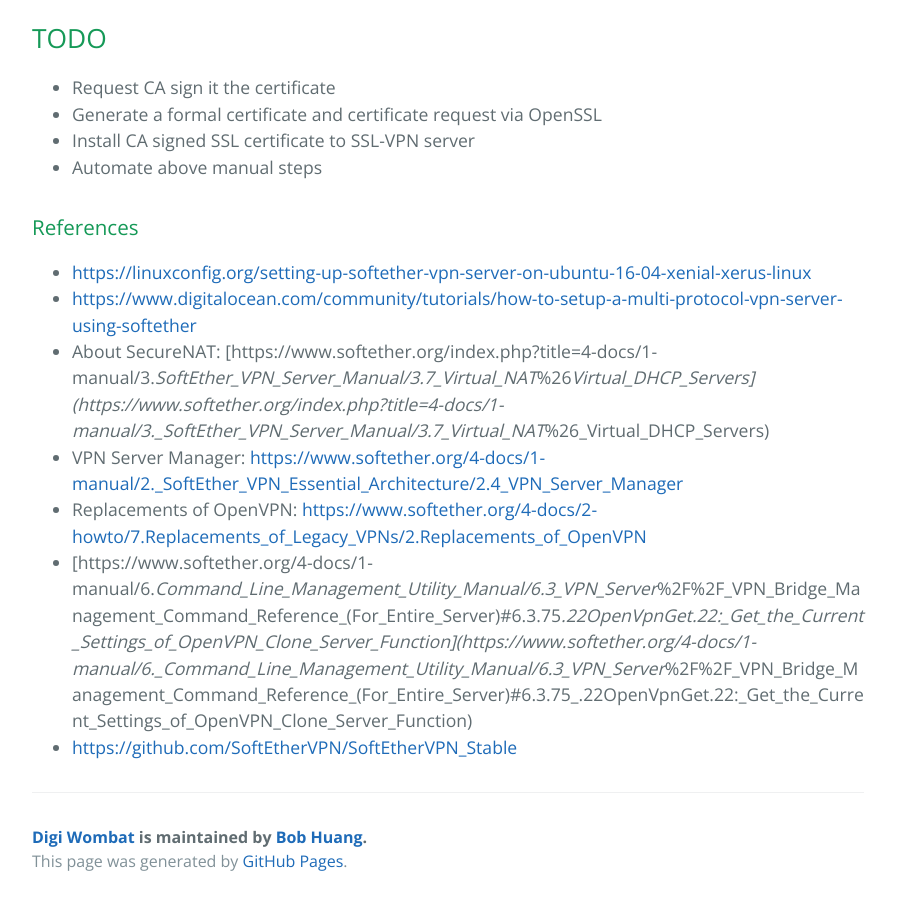
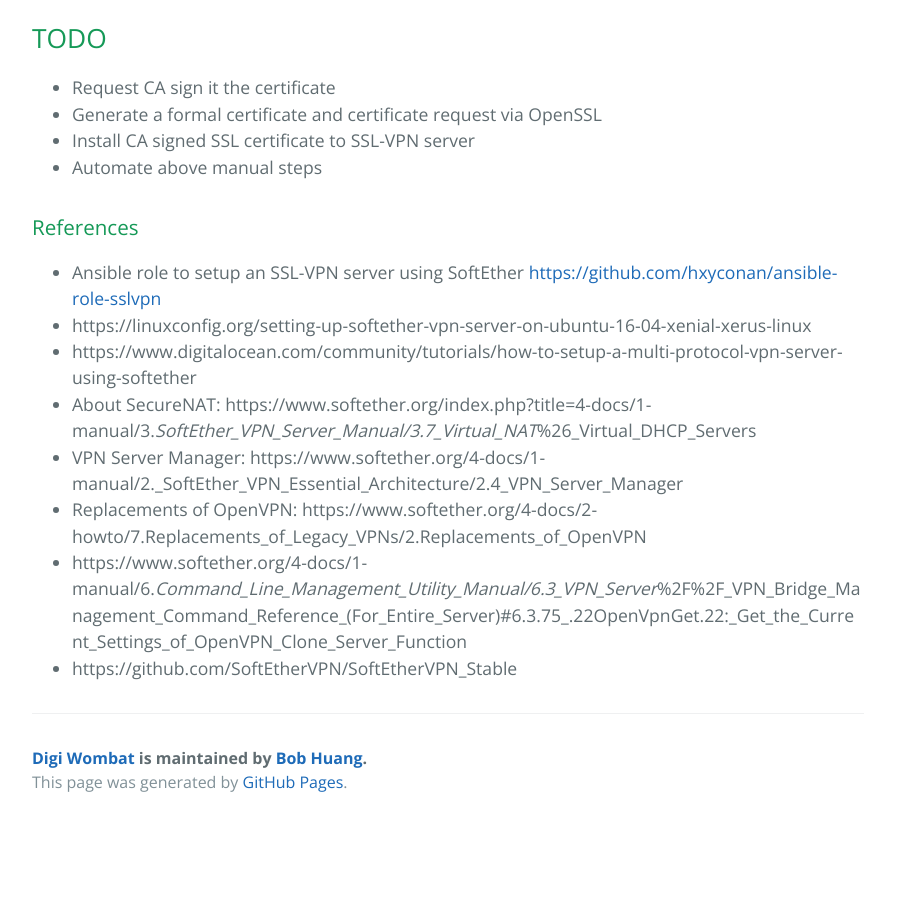
Before and after one commit to hxyconan/myblog, a Jekyll site: the page built from _posts/2019-03-06-how-to-install-and-config-sslvpn-with-softether-vpn.markdown, in a window 1280 px wide and 900 px high, scrolled down 4763 px. Shown: the whole window, without its empty margins (192-1089 px from the left). Built offline with Jekyll 4.4.1, drawn with Linux system fonts in a browser that asks for light colours; after the commit the page ends 5589 px from its top, so only the background shows below that; some of the changed text lies outside the part shown.

Commit message:
update the sslvpn blog

```diff
--- a/_posts/2019-03-06-how-to-install-and-config-sslvpn-with-softether-vpn.markdown
+++ b/_posts/2019-03-06-how-to-install-and-config-sslvpn-with-softether-vpn.markdown
@@ -18,7 +18,7 @@
 - etc.
 
 ## Installation
-- For quick installation, I write a Ansible role to do some initialization works, it will install SoftEther (ver: v4.28-9669-beta-2018.09.11) in a Ubuntu 16.04 LTS server and add a systemctl service with auto start enabled.
+- For quick installation, I write a [Ansible role](https://github.com/hxyconan/ansible-role-sslvpn) to do some initialization works, it will install SoftEther (ver: v4.28-9669-beta-2018.09.11) in a Ubuntu 16.04 LTS server and add a systemctl service with auto start enabled.
 - You could run ansible playbook to install and config your server.
 - Alternatively, refer to [Setting up SoftEther VPN Server on Ubuntu 16.04 Xenial Xerus Linux](https://linuxconfig.org/setting-up-softether-vpn-server-on-ubuntu-16-04-xenial-xerus-linux) for each step details. In brief, it downloads SoftEther server source, make install, configure as a systemd daemon, start it.
 
@@ -168,10 +168,12 @@
 
 
 ### References
-- [https://linuxconfig.org/setting-up-softether-vpn-server-on-ubuntu-16-04-xenial-xerus-linux](https://linuxconfig.org/setting-up-softether-vpn-server-on-ubuntu-16-04-xenial-xerus-linux)
-- [https://www.digitalocean.com/community/tutorials/how-to-setup-a-multi-protocol-vpn-server-using-softether](https://www.digitalocean.com/community/tutorials/how-to-setup-a-multi-protocol-vpn-server-using-softether)
-- About SecureNAT: [https://www.softether.org/index.php?title=4-docs/1-manual/3._SoftEther_VPN_Server_Manual/3.7_Virtual_NAT_%26_Virtual_DHCP_Servers](https://www.softether.org/index.php?title=4-docs/1-manual/3._SoftEther_VPN_Server_Manual/3.7_Virtual_NAT_%26_Virtual_DHCP_Servers)
-- VPN Server Manager: [https://www.softether.org/4-docs/1-manual/2._SoftEther_VPN_Essential_Architecture/2.4_VPN_Server_Manager](https://www.softether.org/4-docs/1-manual/2._SoftEther_VPN_Essential_Architecture/2.4_VPN_Server_Manager)
-- Replacements of OpenVPN: [https://www.softether.org/4-docs/2-howto/7.Replacements_of_Legacy_VPNs/2.Replacements_of_OpenVPN](https://www.softether.org/4-docs/2-howto/7.Replacements_of_Legacy_VPNs/2.Replacements_of_OpenVPN)
-- [https://www.softether.org/4-docs/1-manual/6._Command_Line_Management_Utility_Manual/6.3_VPN_Server_%2F%2F_VPN_Bridge_Management_Command_Reference_(For_Entire_Server)#6.3.75_.22OpenVpnGet.22:_Get_the_Current_Settings_of_OpenVPN_Clone_Server_Function](https://www.softether.org/4-docs/1-manual/6._Command_Line_Management_Utility_Manual/6.3_VPN_Server_%2F%2F_VPN_Bridge_Management_Command_Reference_(For_Entire_Server)#6.3.75_.22OpenVpnGet.22:_Get_the_Current_Settings_of_OpenVPN_Clone_Server_Function)
-- [https://github.com/SoftEtherVPN/SoftEtherVPN_Stable](https://github.com/SoftEtherVPN/SoftEtherVPN_Stable)
+- Ansible role to setup an SSL-VPN server using SoftEther
+[https://github.com/hxyconan/ansible-role-sslvpn](https://github.com/hxyconan/ansible-role-sslvpn)
+- https://linuxconfig.org/setting-up-softether-vpn-server-on-ubuntu-16-04-xenial-xerus-linux
+- https://www.digitalocean.com/community/tutorials/how-to-setup-a-multi-protocol-vpn-server-using-softether
+- About SecureNAT: https://www.softether.org/index.php?title=4-docs/1-manual/3._SoftEther_VPN_Server_Manual/3.7_Virtual_NAT_%26_Virtual_DHCP_Servers
+- VPN Server Manager: https://www.softether.org/4-docs/1-manual/2._SoftEther_VPN_Essential_Architecture/2.4_VPN_Server_Manager
+- Replacements of OpenVPN: https://www.softether.org/4-docs/2-howto/7.Replacements_of_Legacy_VPNs/2.Replacements_of_OpenVPN
+- https://www.softether.org/4-docs/1-manual/6._Command_Line_Management_Utility_Manual/6.3_VPN_Server_%2F%2F_VPN_Bridge_Management_Command_Reference_(For_Entire_Server)#6.3.75_.22OpenVpnGet.22:_Get_the_Current_Settings_of_OpenVPN_Clone_Server_Function
+- https://github.com/SoftEtherVPN/SoftEtherVPN_Stable
```
